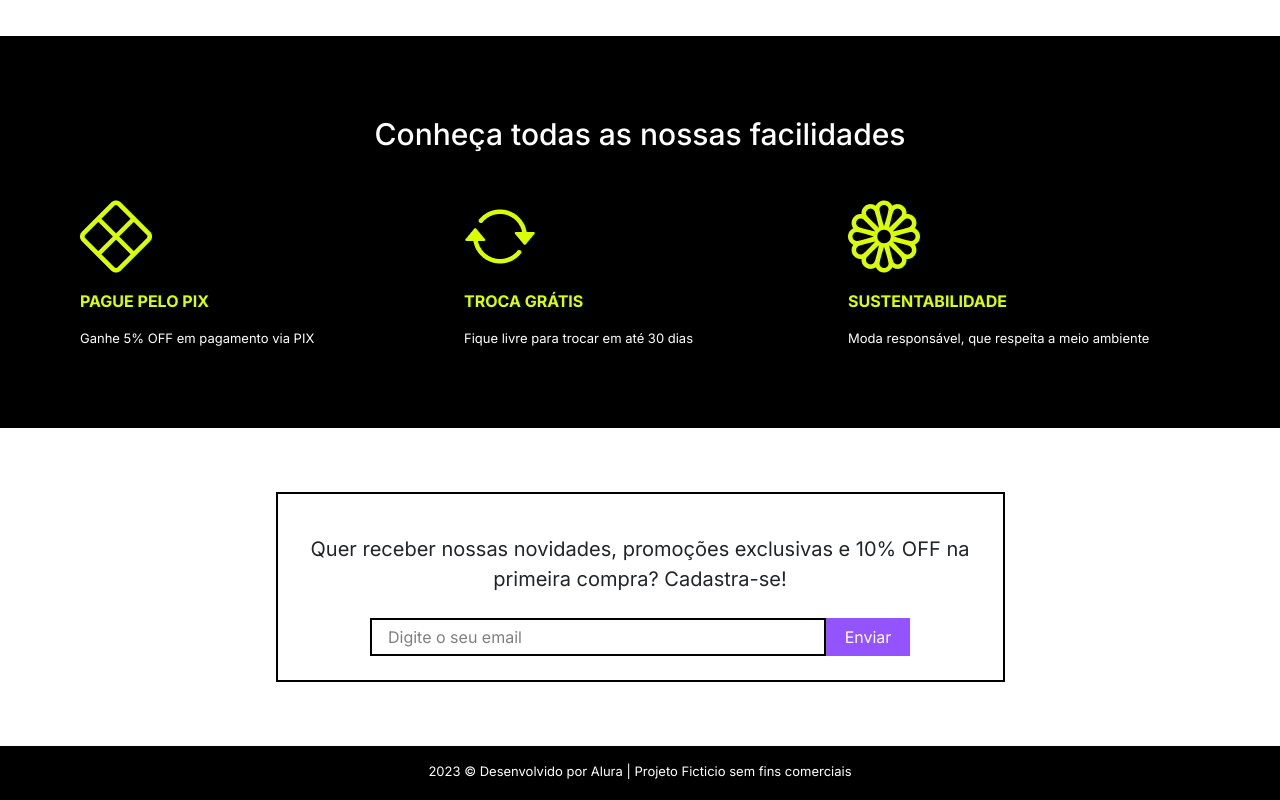
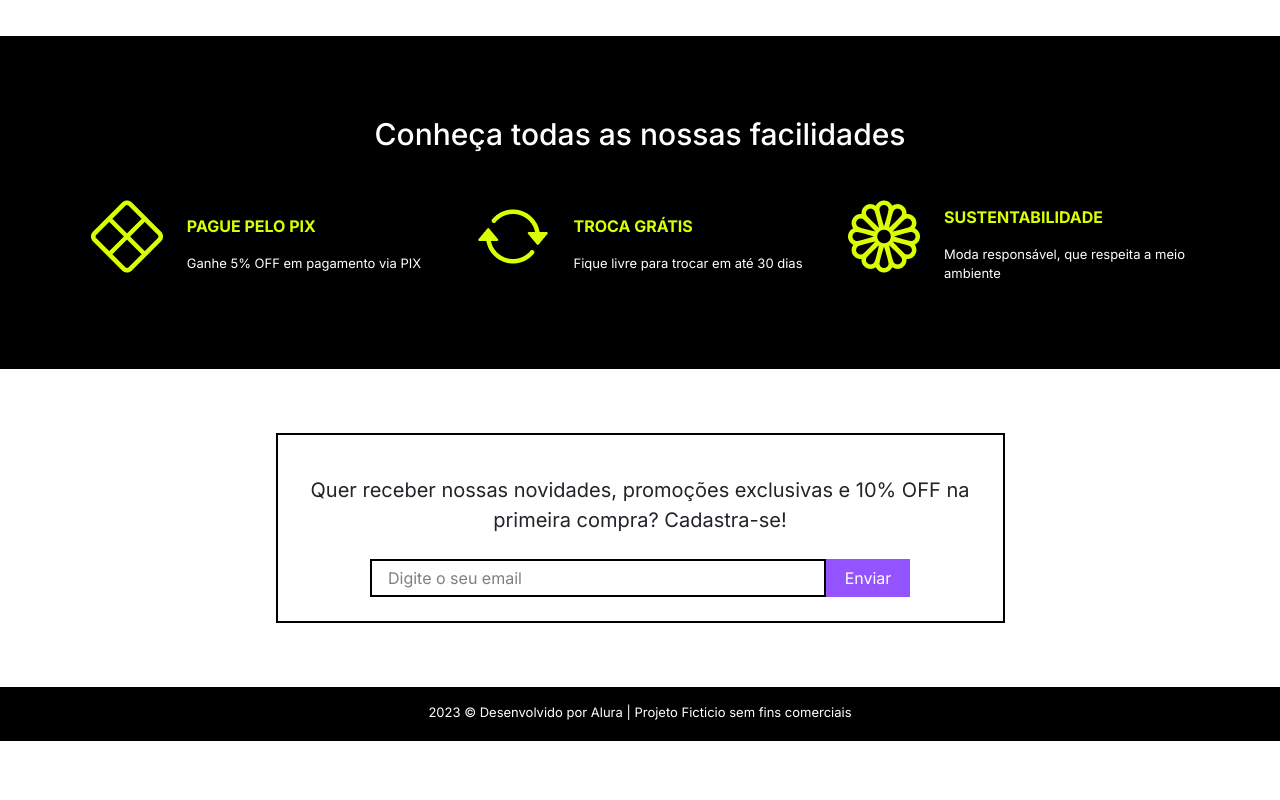
Before and after one commit to ramoncodevale/loja-meteora, a React (Vite) app: page / in a window 1280 px wide. Shown: the part 2252-3052 px from the top of the page. After the commit the page ends 2993 px from the top, so only its background shows below. Built offline with nearby package versions, Linux system fonts and the light colour scheme.

Commit message:
ajustando o componente products

```diff
--- a/src/components/networks.tsx
+++ b/src/components/networks.tsx
@@ -10,10 +10,12 @@ const Networks = () => {
     </h2>
     <div className="grid grid-cols-1 sm:grid-cols-2 md:grid-cols-3 gap-8">
       {networks.map((network) => (
-        <div key={network.id} className="text-white">
+        <div key={network.id} className="flex justify-center items-center ">
           <img src={network.img} alt={network.name} className="mb-4" />
-          <p className="font-bold text-[#DAFF01]">{network.name}</p>
+          <div className="flex flex-col pl-6">
+          <h6 className="font-bold text-[#DAFF01]">{network.name}</h6>
           <p className="text-[13px] text-white mt-4">{network.description}</p>
+          </div>
         </div>
       ))}
     </div>
```
